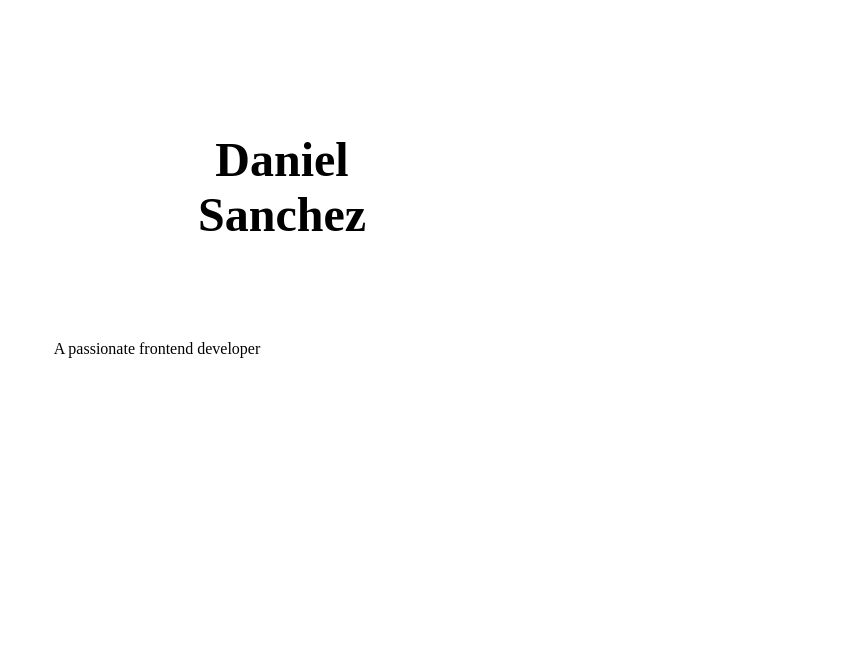
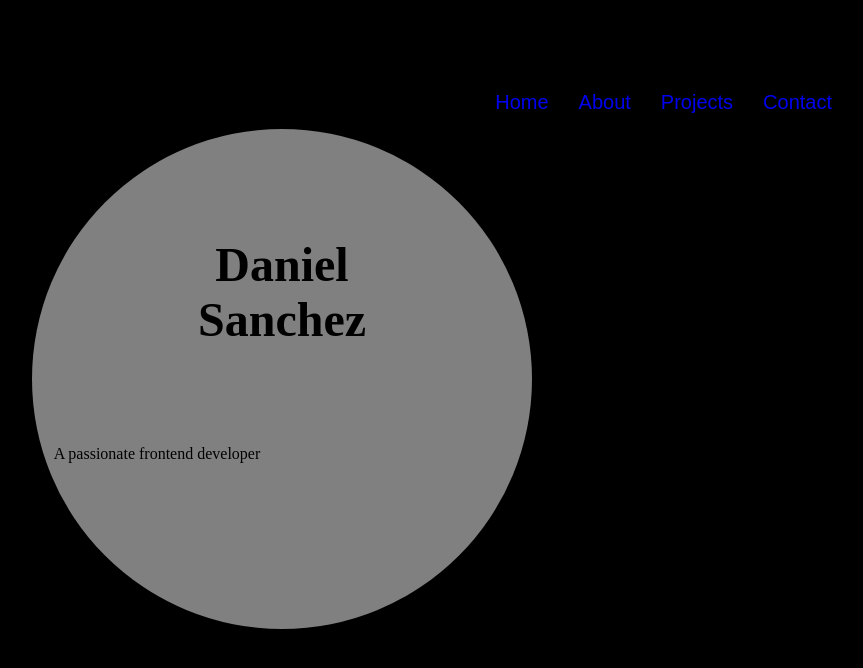
Before and after one commit to SanDan11/portfolio2.0, a React (Create React App) app: page / in a window 1280 px wide. Shown: the top 668 px of the page, without its empty margins (358-1221 px from the left). Built offline with nearby package versions, Linux system fonts and the light colour scheme.

Commit message:
Moon removed

```diff
--- a/src/App.js
+++ b/src/App.js
@@ -1,13 +1,17 @@
 import { BrowserRouter as Router, Route, Routes } from 'react-router-dom';
 import Home from './pages/Home';
 import About from './pages/About';
+import Projects from './pages/Projects';
+import Header from './componets/Header';
 
 function App() {
   return (
     <Router>
+    <Header />
       <Routes>
         <Route path="/" element={<Home />} />
         <Route path="/about" element={<About />} />
+        <Route path="/Projects" element={<Projects />} />
       </Routes>
     </Router>
   );
--- a/src/componets/Header.js
+++ b/src/componets/Header.js
@@ -0,0 +1,20 @@
+import React from 'react';
+import { Link } from 'react-router-dom';
+import "../styles/Header.css"
+
+const Header = () => {
+    return (
+        <header className='header'>
+            <nav className='nav'>
+                <ul className='nav-list'>
+                    <li className='nav-item'><Link to="/">Home</Link></li>
+                    <li className='nav-item'><Link to="/about">About</Link></li>
+                    <li className='nav-item'><Link to="/projects">Projects</Link></li>
+                    <li className='nav-item'><Link to="/contact">Contact</Link></li>
+                </ul>
+            </nav>
+        </header>
+    );
+};
+
+export default Header;
--- /dev/null
+++ b/src/componets/Stars.js
@@ -0,0 +1 @@
+import React, { useState, useEffect } from "react";
--- a/src/pages/Home.js
+++ b/src/pages/Home.js
@@ -10,8 +10,8 @@ function Home() {
                 <p>A passionate frontend developer</p>
             </div>
 
-            <div>
-
+            <div className="Moon-Container">
+                <div className="eclipse-1"></div>
             </div>
 
         </div>
--- a/src/pages/Projects.js
+++ b/src/pages/Projects.js
@@ -0,0 +1,11 @@
+import React from "react";
+
+function Projects() {
+    return (
+        <div>
+
+        </div>
+    );
+}
+
+export default Projects
--- /dev/null
+++ b/src/styles/Header.css
@@ -0,0 +1,24 @@
+.nav {
+
+  display: flex;
+  justify-content: flex-end;
+  padding: 75px;
+}
+
+.nav-list {
+  list-style-type: none;
+  display: flex;
+}
+
+.nav-item {
+  margin: 0 15px;
+}
+
+.nav-item a {
+  text-decoration: none;
+  font-size: 20px;
+}
+
+.nav-item a:hover {
+  color: blue;
+}
--- a/src/styles/Home.css
+++ b/src/styles/Home.css
@@ -1,11 +1,17 @@
+body, html {
+    margin: 0;
+    height: 100%;
+}
+
 body {
   font-family: "Ubuntu", sans-serif;
+  background-color: black;
 }
 
 h1 {
     text-align: center;
     font-size: 3.0em;
-    padding-top: 100px;
+    padding-bottom: 25px;
 }
 
 h1,
@@ -17,6 +23,23 @@ p {
 
 .small-about {
     text-align: center;
-    padding-top: 50px;
+    padding-top: 25px;
     padding-right: 250px;
 }
+
+.Moon-Container {
+    display: flex;
+    justify-content: center;
+    align-items: center;
+}
+
+.eclipse-1 {
+    background-color: grey;
+    margin-top: -200px;
+    width: 500px;
+    height: 500px;
+    border-radius: 50%;
+    position: absolute;
+    z-index: -2;
+
+}
```
Also changed, not shown: src/styles/Projects.css (added).
